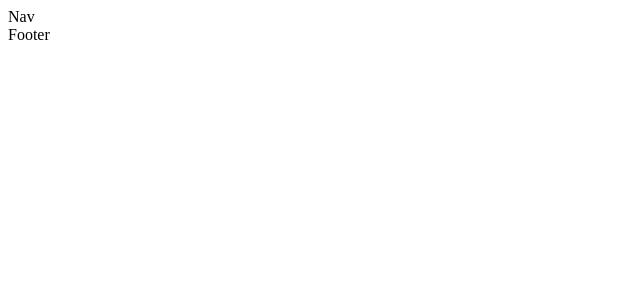
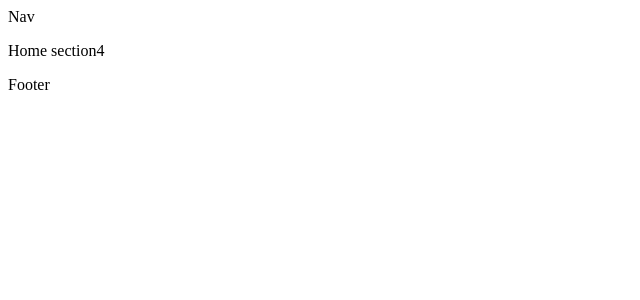
Before and after one commit to chilemati/pre_team, a React (Vite) app: page / in a window 1280 px wide. Shown: the top 300 px of the page, without its empty margins (0-640 px from the left). Built offline with nearby package versions, Linux system fonts and the light colour scheme.

Commit message:
Completed section4

```diff
--- a/src/components/home/Home.jsx
+++ b/src/components/home/Home.jsx
@@ -8,6 +8,7 @@ const Home = () => {
         {/* chidinma home section2 */}
         {/* fatima home section3 */}
         {/* aduraleke home section4 */}
+        <p>Home section4</p>
         {/* omolola home section5 */}
     </div>
   )
```
